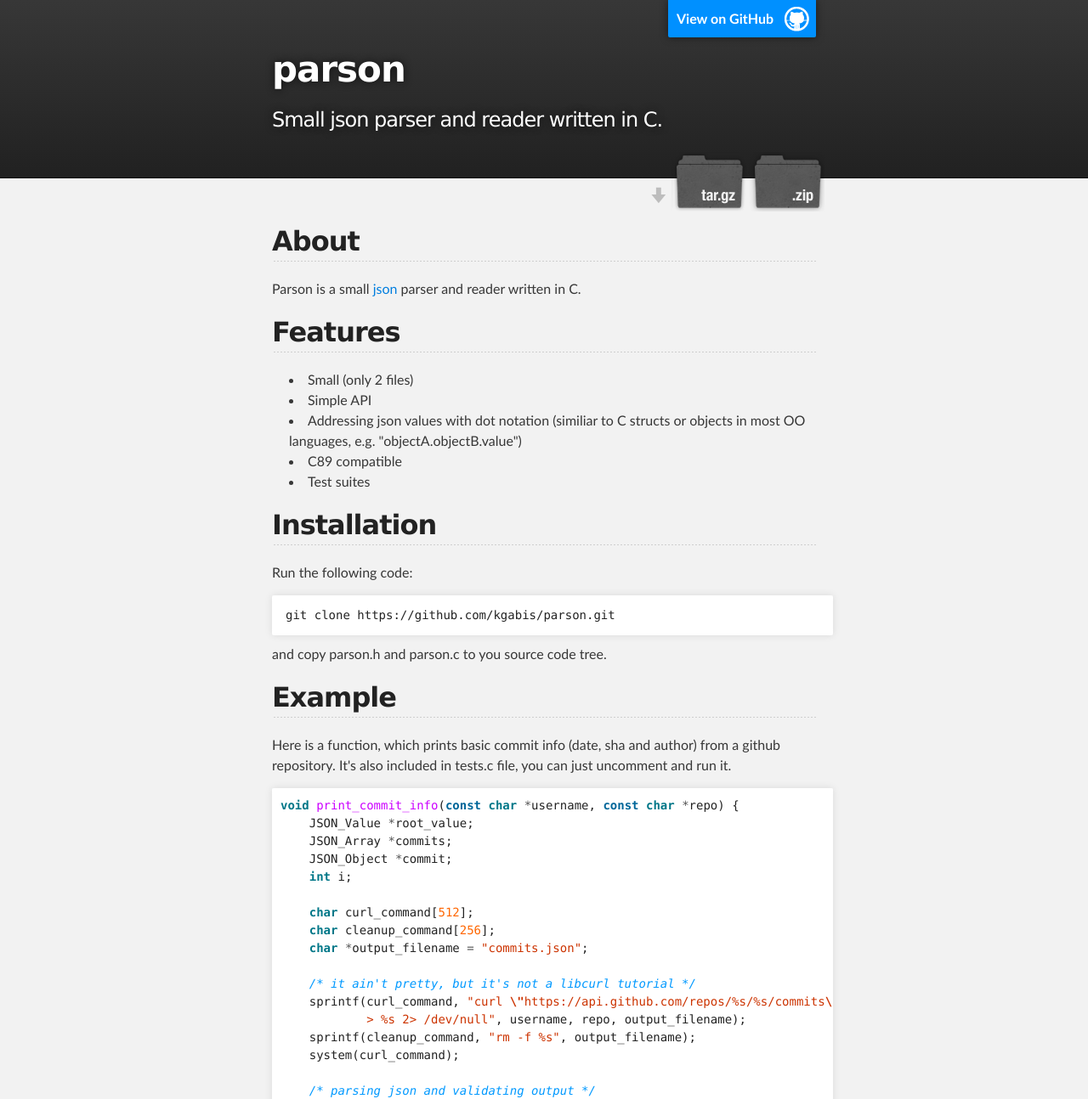
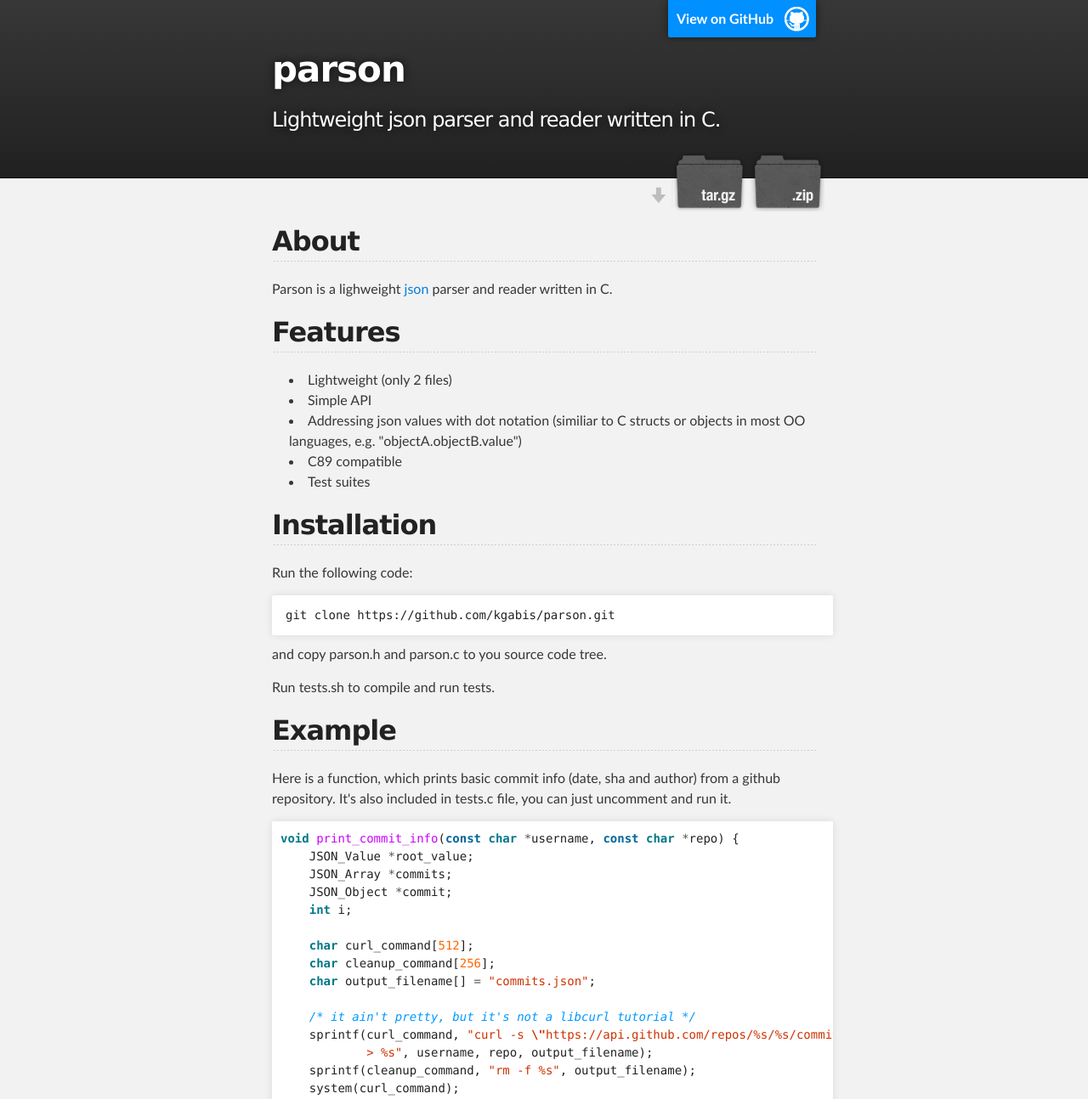
Before and after one commit to kgabis/parson, a plain HTML site: page index.html in a window 1280 px wide. Shown: the top 1294 px of the page at 85% size. Drawn offline with Linux system fonts and the light colour scheme.

Commit message:
Create gh-pages branch via GitHub

```diff
--- a/index.html
+++ b/index.html
@@ -4,7 +4,7 @@
   <head>
     <meta charset='utf-8' />
     <meta http-equiv="X-UA-Compatible" content="chrome=1" />
-    <meta name="description" content="parson : Small json parser and reader written in C." />
+    <meta name="description" content="parson : Lightweight json parser and reader written in C." />
 
     <link rel="stylesheet" type="text/css" media="screen" href="stylesheets/stylesheet.css">
 
@@ -19,7 +19,7 @@
           <a id="forkme_banner" href="https://github.com/kgabis/parson">View on GitHub</a>
 
           <h1 id="project_title">parson</h1>
-          <h2 id="project_tagline">Small json parser and reader written in C.</h2>
+          <h2 id="project_tagline">Lightweight json parser and reader written in C.</h2>
 
             <section id="downloads">
               <a class="zip_download_link" href="https://github.com/kgabis/parson/zipball/master">Download this project as a .zip file</a>
@@ -33,12 +33,12 @@
       <section id="main_content" class="inner">
         <h2>About</h2>
 
-<p>Parson is a small <a href="http://json.org">json</a> parser and reader written in C.  </p>
+<p>Parson is a lighweight <a href="http://json.org">json</a> parser and reader written in C.  </p>
 
 <h2>Features</h2>
 
 <ul>
-<li>Small (only 2 files)</li>
+<li>Lightweight (only 2 files)</li>
 <li>Simple API</li>
 <li>Addressing json values with dot notation (similiar to C structs or objects in most OO languages, e.g. "objectA.objectB.value")</li>
 <li>C89 compatible</li>
@@ -52,6 +52,8 @@
 
 <p>and copy parson.h and parson.c to you source code tree.</p>
 
+<p>Run tests.sh to compile and run tests.</p>
+
 <h2>Example</h2>
 
 <p>Here is a function, which prints basic commit info (date, sha and author) from a github repository.  It's also included in tests.c file, you can just uncomment and run it.</p>
@@ -64,11 +66,11 @@
 
     <span class="kt">char</span> <span class="n">curl_command</span><span class="p">[</span><span class="mi">512</span><span class="p">];</span>
     <span class="kt">char</span> <span class="n">cleanup_command</span><span class="p">[</span><span class="mi">256</span><span class="p">];</span>
-    <span class="kt">char</span> <span class="o">*</span><span class="n">output_filename</span> <span class="o">=</span> <span class="s">"commits.json"</span><span class="p">;</span>
+    <span class="kt">char</span> <span class="n">output_filename</span><span class="p">[]</span> <span class="o">=</span> <span class="s">"commits.json"</span><span class="p">;</span>
 
     <span class="cm">/* it ain't pretty, but it's not a libcurl tutorial */</span>
-    <span class="n">sprintf</span><span class="p">(</span><span class="n">curl_command</span><span class="p">,</span> <span class="s">"curl </span><span class="se">\"</span><span class="s">https://api.github.com/repos/%s/%s/commits</span><span class="se">\"</span><span class="s">\</span>
-<span class="s">            &gt; %s 2&gt; /dev/null"</span><span class="p">,</span> <span class="n">username</span><span class="p">,</span> <span class="n">repo</span><span class="p">,</span> <span class="n">output_filename</span><span class="p">);</span>
+    <span class="n">sprintf</span><span class="p">(</span><span class="n">curl_command</span><span class="p">,</span> <span class="s">"curl -s </span><span class="se">\"</span><span class="s">https://api.github.com/repos/%s/%s/commits</span><span class="se">\"</span><span class="s">\</span>
+<span class="s">            &gt; %s"</span><span class="p">,</span> <span class="n">username</span><span class="p">,</span> <span class="n">repo</span><span class="p">,</span> <span class="n">output_filename</span><span class="p">);</span>
     <span class="n">sprintf</span><span class="p">(</span><span class="n">cleanup_command</span><span class="p">,</span> <span class="s">"rm -f %s"</span><span class="p">,</span> <span class="n">output_filename</span><span class="p">);</span>
     <span class="n">system</span><span class="p">(</span><span class="n">curl_command</span><span class="p">);</span>
 
@@ -94,9 +96,10 @@
     <span class="n">json_value_free</span><span class="p">(</span><span class="n">root_value</span><span class="p">);</span>
     <span class="n">system</span><span class="p">(</span><span class="n">cleanup_command</span><span class="p">);</span>
 <span class="p">}</span>
+
 </pre></div>
 
-<p>Calling <code>print_commit_info("torvalds", "linux");</code> prints:  </p>
+<p>Calling <code>print_commits_info("torvalds", "linux");</code> prints:  </p>
 
 <pre><code>Date       SHA        Author
 2012-10-15 dd8e8c4a2c David Rientjes
```
Also changed, not shown: params.json (+1 -1 lines).
